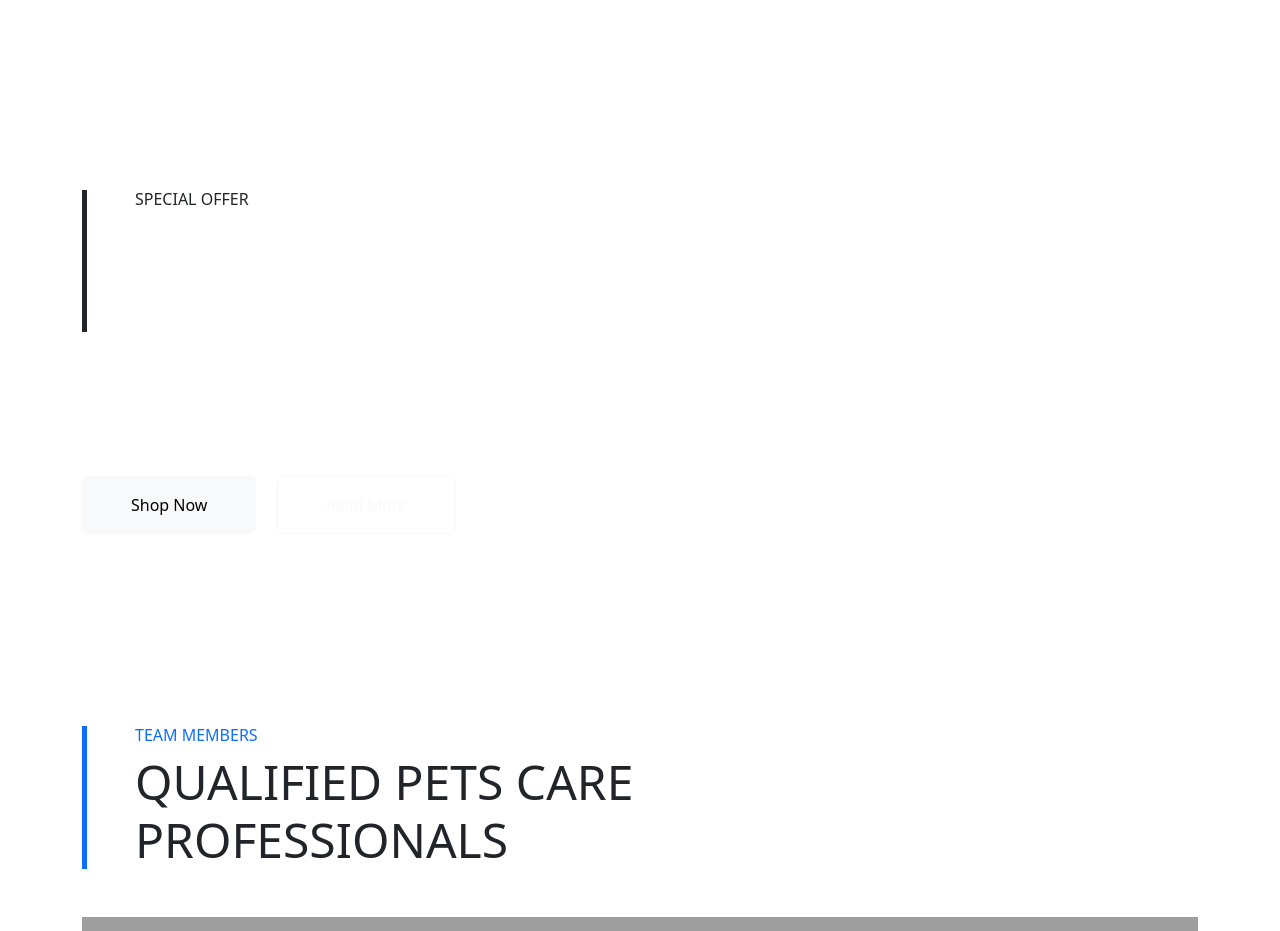
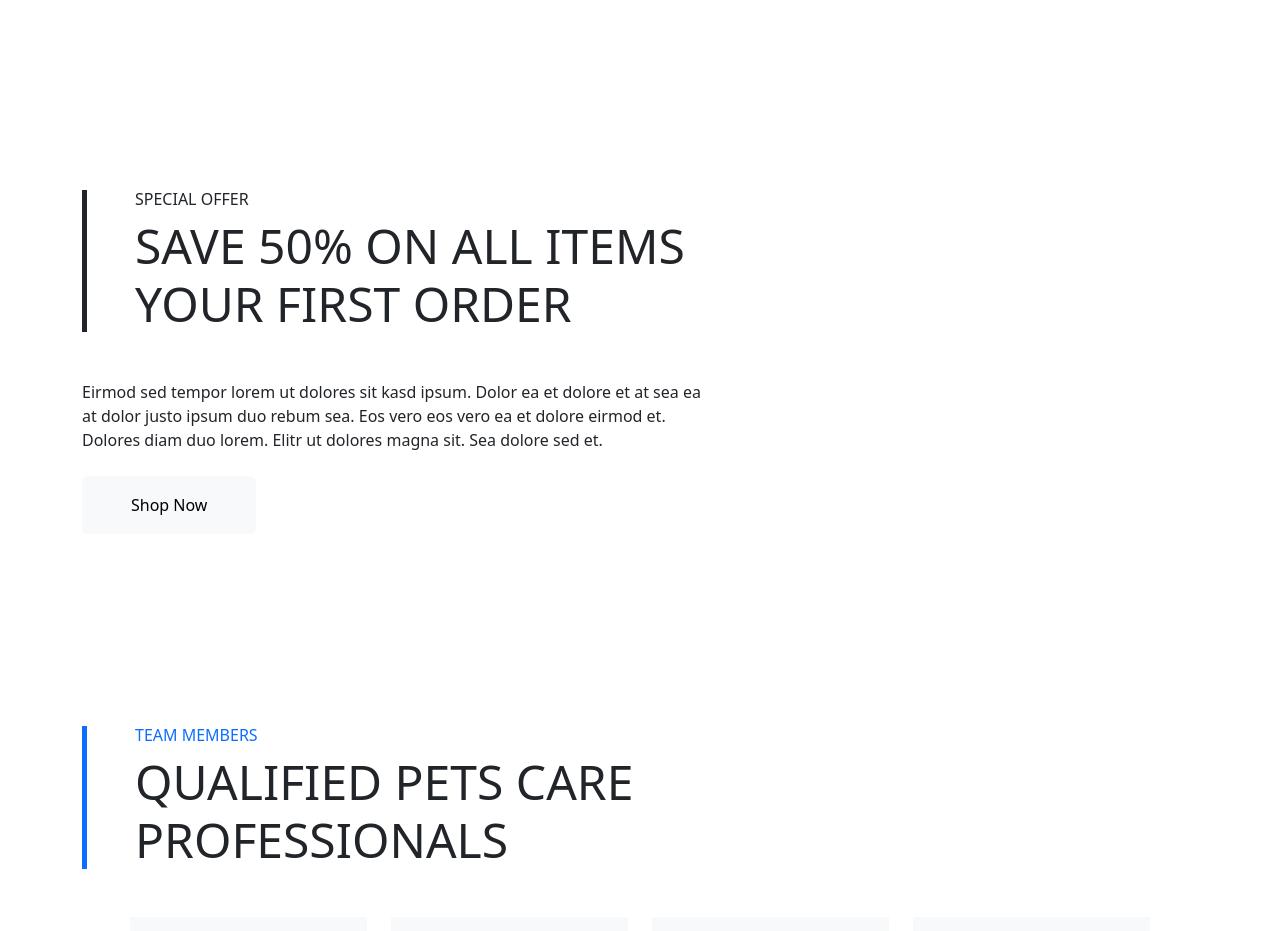
Before and after one commit to NTA1508/Ecommerce_Game_Shop_Python, a Django app: page /about/ in a window 1280 px wide. Shown: the part 655-1586 px from the top of the page. Run offline with Django 5.2, Linux system fonts and the light colour scheme; some libraries are stand-ins or nearby versions; grey boxes are pictures that could not be loaded.

Commit message:
about us

```diff
--- a/store/templates/about.html
+++ b/store/templates/about.html
@@ -33,7 +33,7 @@
                                 <p class="mb-0">Tempor erat elitr at rebum at at clita aliquyam consetetur. Diam dolor diam ipsum et, tempor voluptua sit consetetur sit. Aliquyam diam amet diam et eos sadipscing labore. Clita erat ipsum et lorem et sit, sed stet no labore lorem sit. Sanctus clita duo justo et tempor consetetur takimata eirmod, dolores takimata consetetur invidunt magna dolores aliquyam dolores dolore. Amet erat amet et magna</p>
                             </div>
                             <div class="tab-pane fade" id="pills-2" role="tabpanel" aria-labelledby="pills-2-tab">
-                                <p class="mb-0">Tempor erat elitr at rebum at at clita aliquyam consetetur. Diam dolor diam ipsum et, tempor voluptua sit consetetur sit. Aliquyam diam amet diam et eos sadipscing labore. Clita erat ipsum et lorem et sit, sed stet no labore lorem sit. Sanctus clita duo justo et tempor consetetur takimata eirmod, dolores takimata consetetur invidunt magna dolores aliquyam dolores dolore. Amet erat amet et magna</p>
+                                <p class="mb-0">aaaaTempor erat elitr at rebum at at clita aliquyam consetetur. Diam dolor diam ipsum et, tempor voluptua sit consetetur sit. Aliquyam diam amet diam et eos sadipscing labore. Clita erat ipsum et lorem et sit, sed stet no labore lorem sit. Sanctus clita duo justo et tempor consetetur takimata eirmod, dolores takimata consetetur invidunt magna dolores aliquyam dolores dolore. Amet erat amet et magna</p>
                             </div>
                         </div>
                     </div>
@@ -45,17 +45,16 @@
 
 
     <!-- Offer Start -->
-    <div class="container-fluid bg-offer my-5 py-5">
+    <div class="container-fluid bg-offer my-5 py-5" >
         <div class="container py-5">
             <div class="row gx-5 justify-content-start">
                 <div class="col-lg-7">
                     <div class="border-start border-5 border-dark ps-5 mb-5">
                         <h6 class="text-dark text-uppercase">Special Offer</h6>
-                        <h1 class="display-5 text-uppercase text-white mb-0">Save 50% on all items your first order</h1>
+                        <h1 class="display-5 text-uppercase text-dark mb-0">Save 50% on all items your first order</h1>
                     </div>
-                    <p class="text-white mb-4">Eirmod sed tempor lorem ut dolores sit kasd ipsum. Dolor ea et dolore et at sea ea at dolor justo ipsum duo rebum sea. Eos vero eos vero ea et dolore eirmod et. Dolores diam duo lorem. Elitr ut dolores magna sit. Sea dolore sed et.</p>
+                    <p class="text-dark mb-4">Eirmod sed tempor lorem ut dolores sit kasd ipsum. Dolor ea et dolore et at sea ea at dolor justo ipsum duo rebum sea. Eos vero eos vero ea et dolore eirmod et. Dolores diam duo lorem. Elitr ut dolores magna sit. Sea dolore sed et.</p>
                     <a href="" class="btn btn-light py-md-3 px-md-5 me-3">Shop Now</a>
-                    <a href="" class="btn btn-outline-light py-md-3 px-md-5">Read More</a>
                 </div>
             </div>
         </div>
@@ -70,57 +69,56 @@
                 <h6 class="text-primary text-uppercase">Team Members</h6>
                 <h1 class="display-5 text-uppercase mb-0">Qualified Pets Care Professionals</h1>
             </div>
+            <div class="container px-4 px-lg-5 mt-5" style="display: flex;">
+                <div class="row">
+                    <div class="col mb-5 ml-2">
                         <div class="team-item">
+                            <div class="bg-light text-center p-4">
                                 <div class="position-relative overflow-hidden">
-                        <img class="img-fluid w-100" src="img/team-1.jpg" alt="">
+                                    <img class="img-fluid" style="height: 200px; width : 200px;justify-content: center; border-radius: 50%"src="https://ben.com.vn/tin-tuc/wp-content/uploads/2021/12/anh-che-cho-hai-huoc-cho-dien-thoai-4.jpg" alt="">
                                 </div>
-                    <div class="bg-light text-center p-4">
-                        <h5 class="text-uppercase">Full Name</h5>
+                                <br>
+                                <h5 class="text-uppercase">Nguyễn Tuấn Anh</h5>
                                 <p class="m-0">Designation</p>
                             </div>
                         </div>
+                    </div>
+                    <div class="col mb-5 ml-2">
                         <div class="team-item">
+                            <div class="bg-light text-center p-4">
                                 <div class="position-relative overflow-hidden">
-                        <img class="img-fluid w-100" src="img/team-2.jpg" alt="">
-                        <div class="team-overlay">
+                                    <img class="img-fluid" style="height: 200px; width : 200px;justify-content: center; border-radius: 50%"src="https://ben.com.vn/tin-tuc/wp-content/uploads/2021/12/anh-che-cho-hai-huoc-cho-dien-thoai-4.jpg" alt="">
                                 </div>
-                    </div>
-                    <div class="bg-light text-center p-4">
-                        <h5 class="text-uppercase">Full Name</h5>
+                                <br>
+                                <h5 class="text-uppercase">Nguyễn Tuấn Anh</h5>
                                 <p class="m-0">Designation</p>
                             </div>
                         </div>
+                    </div>
+                    <div class="col mb-5 ml-2">
                         <div class="team-item">
+                            <div class="bg-light text-center p-4">
                                 <div class="position-relative overflow-hidden">
-                        <img class="img-fluid w-100" src="img/team-3.jpg" alt="">
-                        <div class="team-overlay">
+                                    <img class="img-fluid" style="height: 200px; width : 200px;justify-content: center; border-radius: 50%"src="https://ben.com.vn/tin-tuc/wp-content/uploads/2021/12/anh-che-cho-hai-huoc-cho-dien-thoai-4.jpg" alt="">
                                 </div>
-                    </div>
-                    <div class="bg-light text-center p-4">
-                        <h5 class="text-uppercase">Full Name</h5>
+                                <br>
+                                <h5 class="text-uppercase">Nguyễn Tuấn Anh</h5>
                                 <p class="m-0">Designation</p>
                             </div>
                         </div>
+                    </div>
+                    <div class="col mb-5 ml-2">
                         <div class="team-item">
+                            <div class="bg-light text-center p-4">
                                 <div class="position-relative overflow-hidden">
-                        <img class="img-fluid w-100" src="img/team-4.jpg" alt="">
-                        <div class="team-overlay">
+                                    <img class="img-fluid" style="height: 200px; width : 200px;justify-content: center; border-radius: 50%"src="https://ben.com.vn/tin-tuc/wp-content/uploads/2021/12/anh-che-cho-hai-huoc-cho-dien-thoai-4.jpg" alt="">
                                 </div>
-                    </div>
-                    <div class="bg-light text-center p-4">
-                        <h5 class="text-uppercase">Full Name</h5>
+                                <br>
+                                <h5 class="text-uppercase">Nguyễn Tuấn Anh</h5>
                                 <p class="m-0">Designation</p>
                             </div>
                         </div>
-                <div class="team-item">
-                    <div class="position-relative overflow-hidden">
-                        <img class="img-fluid w-100" src="img/team-5.jpg" alt="">
-                        <div class="team-overlay">
                     </div>
-                    </div>
-                    <div class="bg-light text-center p-4">
-                        <h5 class="text-uppercase">Full Name</h5>
-                        <p class="m-0">Designation</p>
                 </div>
             </div>
         </div>
```
Also changed, not shown: static/css/styles.css. Lines whose indentation alone changed are shown as unchanged.
